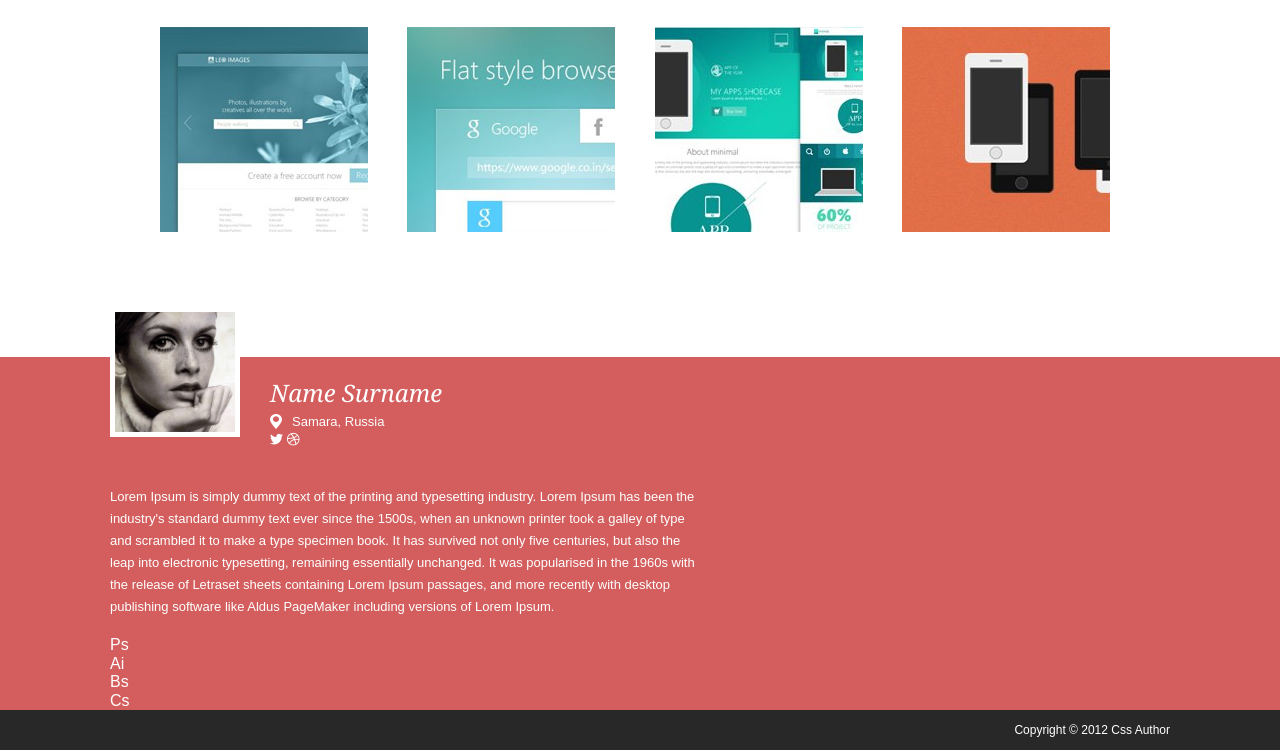
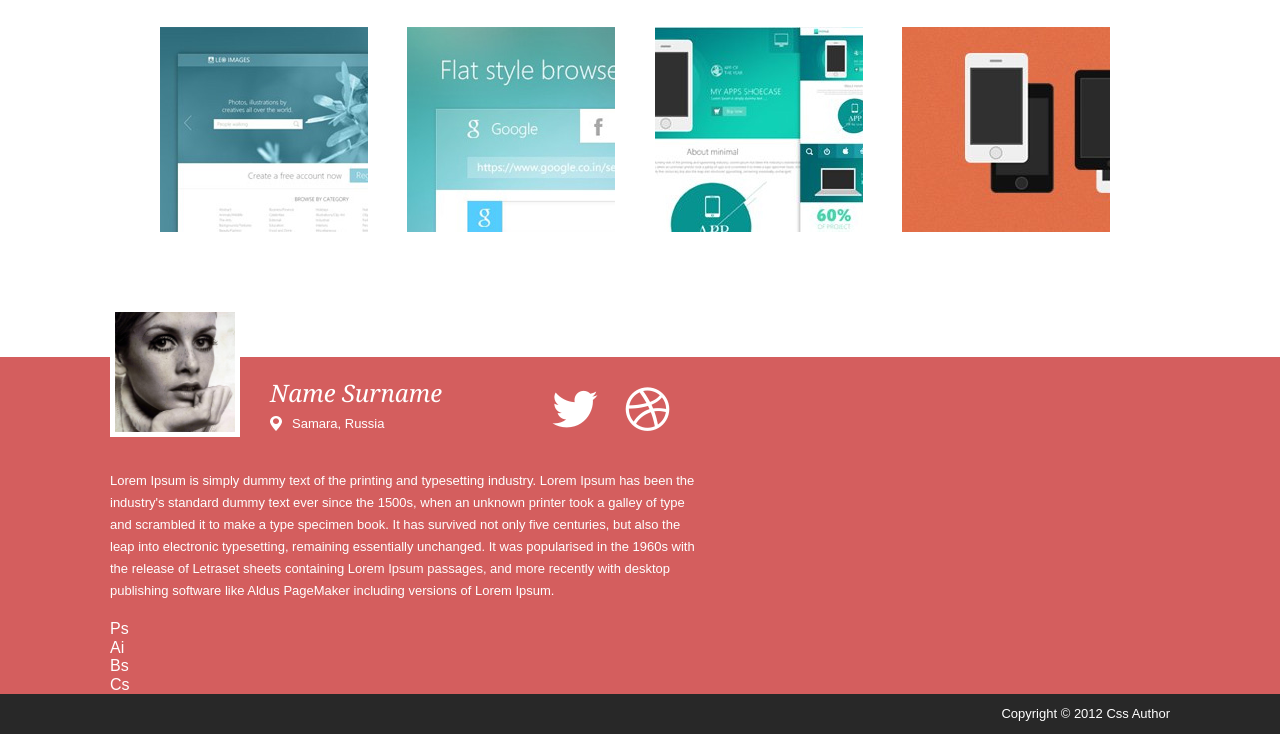
Before and after one commit to Mezmirra/blog-project, a plain HTML site: page index.html in a window 1280 px wide. Shown: the part 953-1703 px from the top of the page. Drawn offline with Linux system fonts and the light colour scheme; a web font is replaced by a local one.

Commit message:
отредактированы основные стили

```diff
--- a/css/header.css
+++ b/css/header.css
@@ -123,6 +123,10 @@
     margin: 0 0 35px 160px;
 }
 
+.social__person {
+    display: inline-block;
+}
+
 .social__name {
     font-family: Cambria, serif;
     font-size: 24px;
@@ -131,7 +135,7 @@
 
 .social__place {
     line-height: 14px;
-    margin: 10px 0 0 0;
+    margin: 12px 0 0 0;
 }
 
 .social__place:before {
@@ -144,6 +148,16 @@
     vertical-align: text-top;
 }
 
+.social__links {
+    font-size: 45px;
+    float: right;
+    margin: 5px 15px 0 0;
+}
+
+.social__links-icons {
+    margin: 0 15px 0 0;
+}
+
 .skills {
 
 }
@@ -152,7 +166,7 @@
 .footer {
     background-color: #282828;
     color: #fff;
-    font-size: 12px;
+    font-size: 13px;
     line-height: 40px;
     text-align: right;
 }
```
